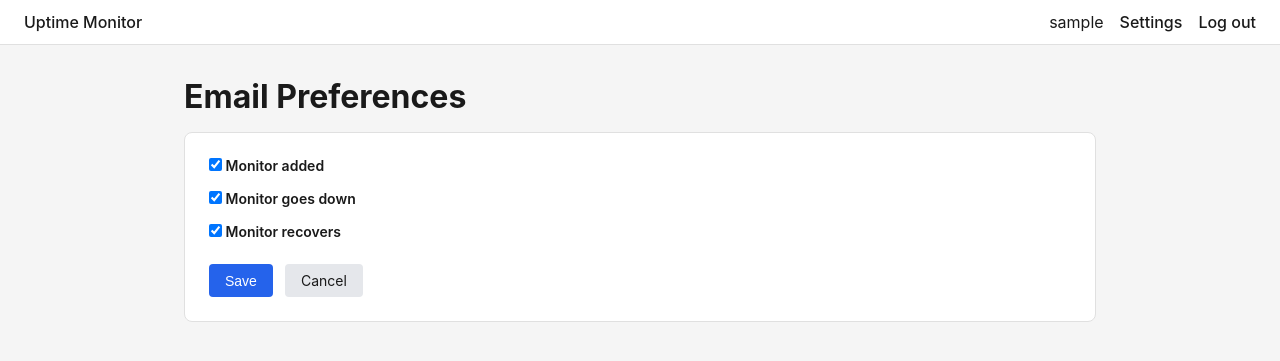
After one commit to bilalhasson/uptime-monitor, a Django app: page /settings/emails/ in a window 1280 px wide. The commit adds this page. Shown: the top 361 px of the page. Run offline with Django 5.2, Linux system fonts and the light colour scheme; the visitor is signed in with stand-in values (Sample User, id 1); data comes from the database, SQL or seed files in the repository; parts of the project's set-up code (start-up, migrations or seed data) failed here and were passed over.

Commit message:
Add notifications app with category-based email preferences
Decouple notifications from monitors: the new notifications app provides
a generic NotificationPreference model (user, category, label, enabled)
and a single send_email() that checks per-user opt-out preferences.
Monitor-specific email content stays in monitors/notifications.py.

Co-Authored-By: Claude Opus 4.6 <noreply@anthropic.com>

```diff
--- a/monitors/templates/base.html
+++ b/monitors/templates/base.html
@@ -44,6 +44,7 @@
     <div class="nav-links">
       {% if user.is_authenticated %}
         <span>{{ user.username }}</span>
+        <a href="{% url 'email-preferences' %}">Settings</a>
         <form method="post" action="{% url 'logout' %}" style="display:inline;">
           {% csrf_token %}
           <button type="submit" style="background:none;border:none;color:#1a1a1a;cursor:pointer;font:inherit;font-weight:500;padding:0;">Log out</button>
--- /dev/null
+++ b/notifications/apps.py
@@ -0,0 +1,6 @@
+from django.apps import AppConfig
+
+
+class NotificationsConfig(AppConfig):
+    default_auto_field = "django.db.models.BigAutoField"
+    name = "notifications"
--- /dev/null
+++ b/notifications/models.py
@@ -0,0 +1,19 @@
+from django.conf import settings
+from django.db import models
+
+
+class NotificationPreference(models.Model):
+    user = models.ForeignKey(
+        settings.AUTH_USER_MODEL,
+        on_delete=models.CASCADE,
+        related_name="notification_preferences",
+    )
+    category = models.CharField(max_length=100)
+    label = models.CharField(max_length=200)
+    enabled = models.BooleanField(default=True)
+
+    class Meta:
+        unique_together = ("user", "category")
+
+    def __str__(self):
+        return f"{self.user.username} — {self.label} ({'on' if self.enabled else 'off'})"
--- /dev/null
+++ b/notifications/templates/notifications/email_preferences.html
@@ -0,0 +1,31 @@
+{% extends "base.html" %}
+
+{% block title %}Email Preferences — Uptime Monitor{% endblock %}
+
+{% block content %}
+<h1>Email Preferences</h1>
+
+<div class="form-card">
+  <form method="post">
+    {% csrf_token %}
+    <fieldset>
+      <legend class="sr-only">Email notification preferences</legend>
+      {% for pref in preferences %}
+      <div class="form-group">
+        <label class="form-label">
+          <input type="checkbox" name="enabled" value="{{ pref.id }}"
+                 {% if pref.enabled %}checked{% endif %}>
+          {{ pref.label }}
+        </label>
+      </div>
+      {% empty %}
+      <p>No notification categories registered yet.</p>
+      {% endfor %}
+    </fieldset>
+    <div class="form-actions">
+      <button type="submit" class="btn btn-primary">Save</button>
+      <a href="/" class="btn btn-secondary">Cancel</a>
+    </div>
+  </form>
+</div>
+{% endblock %}
--- /dev/null
+++ b/notifications/urls.py
@@ -0,0 +1,7 @@
+from django.urls import path
+
+from . import views
+
+urlpatterns = [
+    path("settings/emails/", views.email_preferences_view, name="email-preferences"),
+]
--- /dev/null
+++ b/notifications/views.py
@@ -0,0 +1,35 @@
+from django.conf import settings
+from django.contrib import messages
+from django.contrib.auth.decorators import login_required
+from django.shortcuts import redirect, render
+
+from .models import NotificationPreference
+
+
+@login_required
+def email_preferences_view(request):
+    # Ensure all registered categories exist for this user
+    for category, label in getattr(settings, "NOTIFICATION_CATEGORIES", []):
+        NotificationPreference.objects.get_or_create(
+            user=request.user,
+            category=category,
+            defaults={"label": label},
+        )
+
+    preferences = NotificationPreference.objects.filter(
+        user=request.user
+    ).order_by("category")
+
+    if request.method == "POST":
+        enabled_ids = set(request.POST.getlist("enabled"))
+        for pref in preferences:
+            pref.enabled = str(pref.id) in enabled_ids
+            pref.save(update_fields=["enabled"])
+        messages.success(request, "Email preferences updated.")
+        return redirect("email-preferences")
+
+    return render(
+        request,
+        "notifications/email_preferences.html",
+        {"preferences": preferences},
+    )
--- a/uptime_monitor/settings.py
+++ b/uptime_monitor/settings.py
@@ -58,6 +58,7 @@ INSTALLED_APPS = [
     "django.contrib.messages",
     "django.contrib.staticfiles",
     "monitors",
+    "notifications",
 ]
 
 MIDDLEWARE = [
@@ -175,3 +176,8 @@ CELERY_BEAT_SCHEDULE = {
 # Resend (transactional email via HTTP API)
 RESEND_API_KEY = os.environ.get("RESEND_API_KEY", "")
 DEFAULT_FROM_EMAIL = os.environ.get("DEFAULT_FROM_EMAIL", "UptimeMonitor <noreply@bilalhasson.com>")
+NOTIFICATION_CATEGORIES = [
+    ("monitor_added", "Monitor added"),
+    ("monitor_down", "Monitor goes down"),
+    ("monitor_recovered", "Monitor recovers"),
+]
--- a/uptime_monitor/urls.py
+++ b/uptime_monitor/urls.py
@@ -5,6 +5,7 @@ from monitors import views
 
 urlpatterns = [
     path("", include("monitors.urls")),
+    path("", include("notifications.urls")),
     path("accounts/signup/", views.signup_view, name="signup"),
     path("accounts/", include("django.contrib.auth.urls")),
     path("admin/", admin.site.urls),
```
Also changed, not shown: monitors/notifications.py (+30 -48 lines), notifications/admin.py (added, +10 -0 lines), notifications/email.py (added, +42 -0 lines), notifications/__init__.py (added), notifications/migrations/0001_initial.py (added), notifications/migrations/__init__.py (added).
